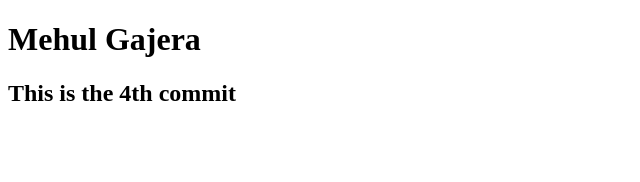
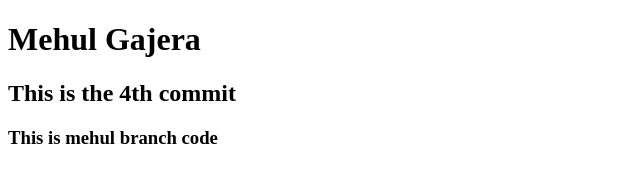
Before and after one commit to mehulgajera77/myrepo, a plain HTML site: page index.html in a window 1280 px wide. Shown: the whole page, without its empty margins (0-640 px from the left). Drawn offline with Linux system fonts and the light colour scheme.

Commit message:
Mehul branch first commit

```diff
--- a/index.html
+++ b/index.html
@@ -8,5 +8,6 @@
 <body>
     <h1>Mehul Gajera</h1>
     <h2>This is the 4th commit</h2>
+    <h3>This is mehul branch code</h3>
 </body>
 </html>
```
